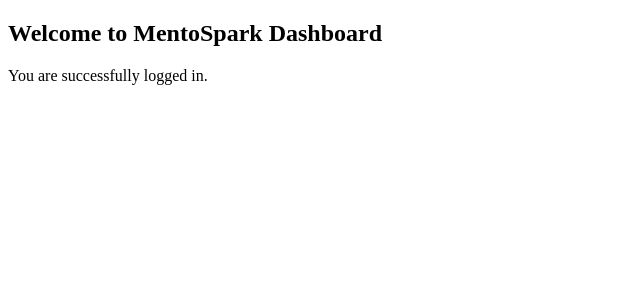
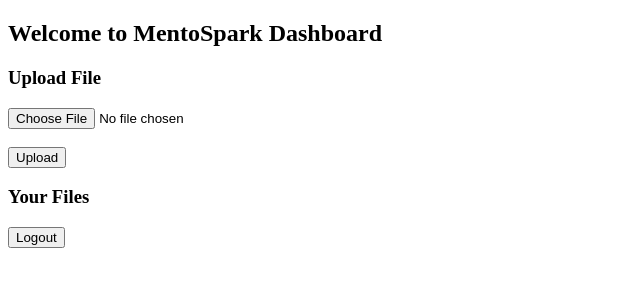
Before and after one commit to aqibjaved-prog/MentoSpark, a plain HTML site: page dashboard.html in a window 1280 px wide. Shown: the whole page, without its empty margins (0-640 px from the left). Drawn offline with Linux system fonts and the light colour scheme.

Commit message:
Update dashboard.html

```diff
--- a/dashboard.html
+++ b/dashboard.html
@@ -1,10 +1,21 @@
 <!DOCTYPE html>
 <html>
 <head>
-  <title>Dashboard</title>
+  <title>Dashboard - MentoSpark</title>
 </head>
 <body>
   <h2>Welcome to MentoSpark Dashboard</h2>
-  <p>You are successfully logged in.</p>
+  <p id="user-email"></p>
+
+  <h3>Upload File</h3>
+  <input type="file" id="fileInput"><br><br>
+  <button onclick="uploadFile()">Upload</button>
+
+  <h3>Your Files</h3>
+  <ul id="fileList"></ul>
+
+  <button onclick="logout()">Logout</button>
+
+  <script type="module" src="dashboard.js"></script>
 </body>
 </html>
```
